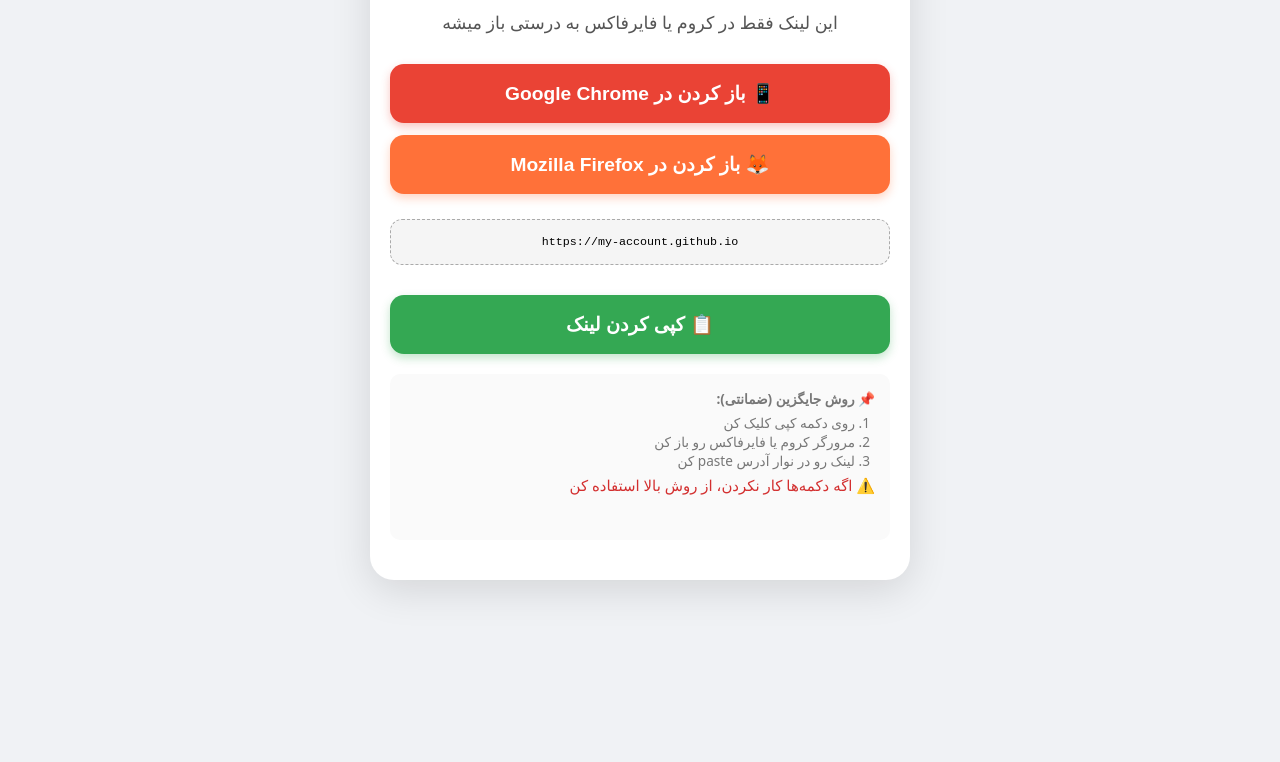
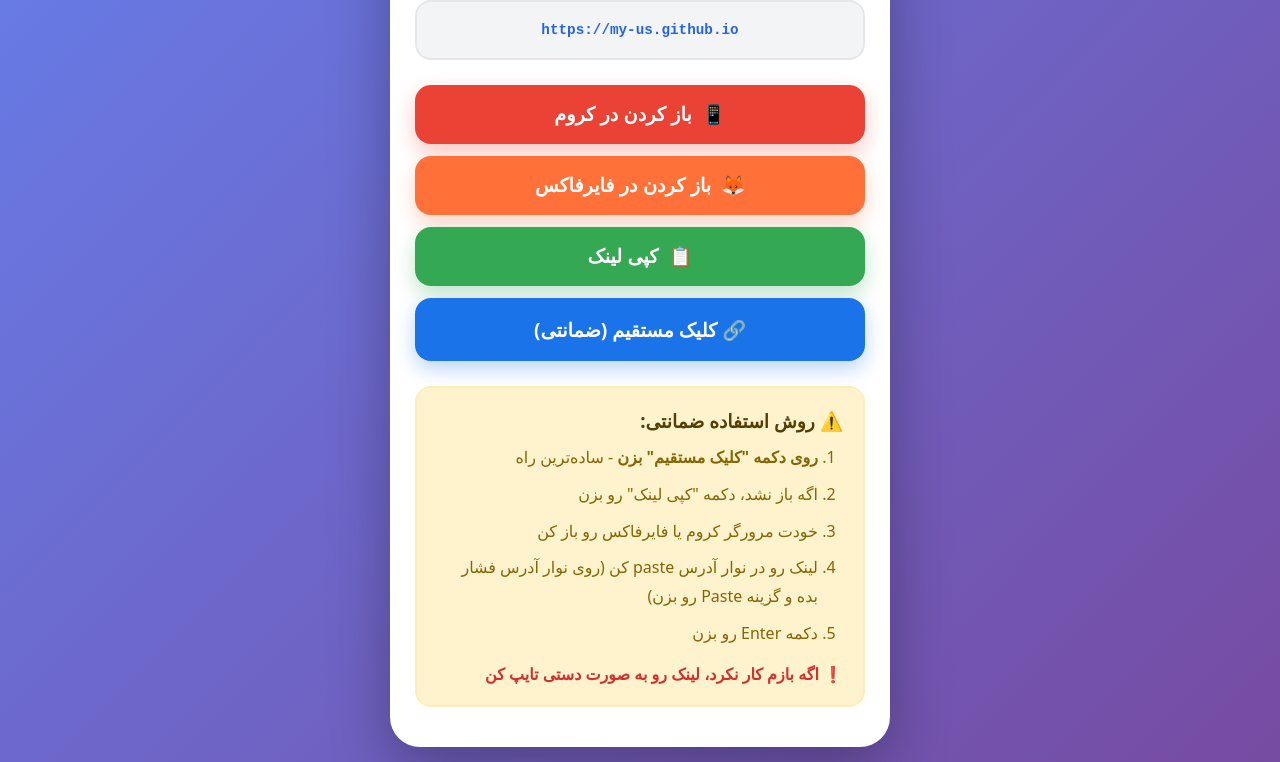
Before and after one commit to my-us/my-us.github.io, a plain HTML site: page index.html in a window 1280 px wide. Shown: the part 167-929 px from the top of the page. Before the commit the page ends 800 px from the top, so only its background shows below. Drawn offline with Linux system fonts and the light colour scheme.

Commit message:
Update index.html

```diff
--- a/index.html
+++ b/index.html
@@ -5,107 +5,144 @@
   <meta name="viewport" content="width=device-width, initial-scale=1.0">
   <title>باز کردن لینک</title>
   <style>
+    * {
+      margin: 0;
+      padding: 0;
+      box-sizing: border-box;
+    }
+
     body {
-      margin: 0;
-      height: 100vh;
+      min-height: 100vh;
       display: flex;
       align-items: center;
       justify-content: center;
-      background: #f0f2f5;
+      background: linear-gradient(135deg, #667eea 0%, #764ba2 100%);
       font-family: system-ui, -apple-system, sans-serif;
       direction: rtl;
+      padding: 15px;
     }
+
     .container {
+      background: white;
+      padding: 40px 25px;
+      border-radius: 30px;
+      box-shadow: 0 20px 60px rgba(0,0,0,0.3);
+      max-width: 500px;
+      width: 100%;
       text-align: center;
-      background: white;
-      padding: 40px 20px;
-      border-radius: 24px;
-      box-shadow: 0 10px 40px rgba(0,0,0,0.12);
-      max-width: 90%;
-      width: 500px;
     }
+
     h1 {
       font-size: 2em;
-      margin-bottom: 20px;
-      color: #1a73e8;
+      margin-bottom: 15px;
+      color: #1a1a1a;
     }
-    p {
+
+    .subtitle {
+      color: #666;
+      margin-bottom: 30px;
       font-size: 1.1em;
-      margin-bottom: 30px;
-      color: #555;
     }
-    .browser-buttons {
+
+    .url-box {
+      background: #f3f4f6;
+      padding: 20px;
+      border-radius: 16px;
+      margin: 25px 0;
+      border: 2px solid #e5e7eb;
+      word-break: break-all;
+      font-family: monospace;
+      font-size: 1.1em;
+      color: #2563eb;
+      font-weight: bold;
+    }
+
+    .button-group {
       display: flex;
       flex-direction: column;
       gap: 12px;
       margin: 25px 0;
     }
-    button {
+
+    .btn {
+      padding: 18px 24px;
+      border: none;
+      border-radius: 16px;
+      font-size: 1.2em;
+      font-weight: bold;
+      cursor: pointer;
+      transition: all 0.3s;
       color: white;
-      border: none;
-      padding: 18px 20px;
-      font-size: 1.2em;
-      border-radius: 14px;
-      cursor: pointer;
-      transition: all 0.2s;
+      display: flex;
+      align-items: center;
+      justify-content: center;
+      gap: 10px;
+    }
+
+    .btn:active {
+      transform: scale(0.98);
+    }
+
+    .btn-chrome {
+      background: #ea4335;
+      box-shadow: 0 8px 20px rgba(234, 67, 53, 0.3);
+    }
+
+    .btn-firefox {
+      background: #ff7139;
+      box-shadow: 0 8px 20px rgba(255, 113, 57, 0.3);
+    }
+
+    .btn-copy {
+      background: #34a853;
+      box-shadow: 0 8px 20px rgba(52, 168, 83, 0.3);
+    }
+
+    .btn-link {
+      background: #1a73e8;
+      box-shadow: 0 8px 20px rgba(26, 115, 232, 0.3);
+      text-decoration: none;
+      display: inline-block;
+    }
+
+    .success-message {
+      background: #d1fae5;
+      color: #065f46;
+      padding: 12px;
+      border-radius: 10px;
+      margin-top: 15px;
+      display: none;
       font-weight: bold;
-      width: 100%;
     }
-    #chrome-btn {
-      background: #ea4335;
-      box-shadow: 0 4px 10px rgba(234, 67, 53, 0.3);
-    }
-    #chrome-btn:hover {
-      background: #d33426;
-      transform: scale(1.02);
-    }
-    #firefox-btn {
-      background: #ff7139;
-      box-shadow: 0 4px 10px rgba(255, 113, 57, 0.3);
-    }
-    #firefox-btn:hover {
-      background: #e65a00;
-      transform: scale(1.02);
-    }
-    #copy-btn {
-      background: #34a853;
-      box-shadow: 0 4px 10px rgba(52, 168, 83, 0.3);
-      margin-top: 10px;
-    }
-    #copy-btn:hover {
-      background: #2d8e47;
-    }
-    .link-box {
-      background: #f5f5f5;
-      padding: 15px;
-      border-radius: 12px;
-      margin: 20px 0;
-      border: 1px dashed #aaa;
-      word-break: break-all;
-      font-family: monospace;
-      font-size: 0.9em;
-    }
-    #success {
-      color: #34a853;
-      font-weight: bold;
-      margin-top: 20px;
-      padding: 10px;
-      background: #e8f5e9;
-      border-radius: 8px;
-      display: none;
-    }
-    .note {
-      font-size: 0.85em;
-      color: #777;
-      margin-top: 20px;
-      padding: 15px;
-      background: #fafafa;
-      border-radius: 10px;
+
+    .warning-box {
+      background: #fff3cd;
+      border: 2px solid #ffeeba;
+      color: #856404;
+      padding: 20px;
+      border-radius: 16px;
+      margin-top: 25px;
       text-align: right;
     }
-    .note ol {
-      margin: 5px 0;
-      padding-right: 20px;
+
+    .warning-box h3 {
+      margin-bottom: 10px;
+      color: #533f03;
+    }
+
+    .warning-box ol {
+      padding-right: 25px;
+      line-height: 1.8;
+    }
+
+    .warning-box li {
+      margin: 8px 0;
+    }
+
+    .hidden-link {
+      opacity: 0;
+      position: absolute;
+      pointer-events: none;
     }
   </style>
 </head>
@@ -113,94 +150,145 @@
 
 <div class="container">
   <h1>🔗 باز کردن لینک ویژه</h1>
-  <p>این لینک فقط در کروم یا فایرفاکس به درستی باز میشه</p>
+  <p class="subtitle">این لینک فقط در کروم یا فایرفاکس به درستی باز میشه</p>
 
-  <div class="browser-buttons">
-    <button id="chrome-btn">📱 باز کردن در Google Chrome</button>
-    <button id="firefox-btn">🦊 باز کردن در Mozilla Firefox</button>
+  <div class="url-box" id="urlDisplay">
+    https://my-us.github.io
   </div>
 
-  <div class="link-box" id="linkDisplay">
-    https://my-account.github.io
+  <!-- لینک مخفی برای کلیک مستقیم -->
+  <a href="https://my-us.github.io" id="directLink" class="hidden-link" target="_blank" rel="noopener noreferrer">لینک مستقیم</a>
+
+  <div class="button-group">
+    <button class="btn btn-chrome" id="chromeBtn">
+      <span>📱</span> باز کردن در کروم
+    </button>
+
+    <button class="btn btn-firefox" id="firefoxBtn">
+      <span>🦊</span> باز کردن در فایرفاکس
+    </button>
+
+    <button class="btn btn-copy" id="copyBtn">
+      <span>📋</span> کپی لینک
+    </button>
+
+    <a href="https://my-us.github.io" class="btn btn-link" target="_blank" rel="noopener noreferrer">
+      <span>🔗</span> کلیک مستقیم (ضمانتی)
+    </a>
   </div>
 
-  <button id="copy-btn">📋 کپی کردن لینک</button>
-  <div id="success">✅ لینک کپی شد!</div>
+  <div class="success-message" id="successMsg">
+    ✅ لینک با موفقیت کپی شد!
+  </div>
 
-  <div class="note">
-    <strong>📌 روش جایگزین (ضمانتی):</strong>
+  <div class="warning-box">
+    <h3>⚠️ روش استفاده ضمانتی:</h3>
     <ol>
-      <li>روی دکمه کپی کلیک کن</li>
-      <li>مرورگر کروم یا فایرفاکس رو باز کن</li>
-      <li>لینک رو در نوار آدرس paste کن</li>
+      <li><strong>روی دکمه "کلیک مستقیم" بزن</strong> - ساده‌ترین راه</li>
+      <li>اگه باز نشد، دکمه "کپی لینک" رو بزن</li>
+      <li>خودت مرورگر کروم یا فایرفاکس رو باز کن</li>
+      <li>لینک رو در نوار آدرس paste کن (روی نوار آدرس فشار بده و گزینه Paste رو بزن)</li>
+      <li>دکمه Enter رو بزن</li>
     </ol>
-    <p style="color: #d32f2f; margin-top: 5px;">⚠️ اگه دکمه‌ها کار نکردن، از روش بالا استفاده کن</p>
+    <p style="margin-top: 15px; color: #d32f2f; font-weight: bold;">❗ اگه بازم کار نکرد، لینک رو به صورت دستی تایپ کن</p>
   </div>
 </div>
 
 <script>
-// لینک نهایی - اینو عوض کن
-const targetUrl = "https://my-account.github.io";
+// تنظیم لینک مورد نظر
+const TARGET_URL = "https://my-us.github.io";
 
-// نشون دادن لینک
-document.getElementById('linkDisplay').innerText = targetUrl;
+// به‌روزرسانی لینک در صفحه
+document.getElementById('urlDisplay').innerText = TARGET_URL;
+document.getElementById('directLink').href = TARGET_URL;
 
-// دکمه کروم
-document.getElementById('chrome-btn').onclick = function() {
-  // تلاش برای باز کردن مستقیم
-  window.open(targetUrl, '_blank');
+// تابع باز کردن لینک با روش‌های مختلف
+function openLink(url) {
+  // روش 1: استفاده از لینک مخفی
+  const directLink = document.getElementById('directLink');
+  directLink.click();
 
-  // اگه اندرویده، یه راه دیگه هم امتحان کن
+  // روش 2: باز کردن مستقیم (پشتیبان)
+  setTimeout(() => {
+    window.open(url, '_blank');
+  }, 100);
+
+  // روش 3: برای اندروید - روش intent
   if (/Android/i.test(navigator.userAgent)) {
     try {
-      // روش intent برای کروم
-      window.location.href = `intent://${targetUrl.replace('https://', '')}#Intent;scheme=https;package=com.android.chrome;end`;
-    } catch(e) {
-      console.log('intent failed');
+      // سعی می‌کنیم با intent باز کنیم
+      const intentUrl = `intent://${url.replace('https://', '').replace('http://', '')}#Intent;scheme=https;package=com.android.chrome;end`;
+      window.location.href = intentUrl;
+    } catch (e) {
+      console.log('Intent failed:', e);
     }
   }
 
-  // پیام راهنما
+  // نمایش پیام راهنما
   setTimeout(() => {
-    alert("📌 اگه باز نشد:\n1. لینک رو کپی کن\n2. خودت کروم رو باز کن\n3. لینک رو paste کن");
-  }, 1500);
+    alert('📌 راهنمایی:\nاگر لینک باز نشد:\n1. روی "کپی لینک" بزن\n2. خودت کروم/فایرفاکس رو باز کن\n3. لینک رو paste کن');
+  }, 500);
+}
+
+// دکمه کروم
+document.getElementById('chromeBtn').onclick = function() {
+  openLink(TARGET_URL);
 };
 
-// دکمه فایرفاکس
-document.getElementById('firefox-btn').onclick = function() {
-  window.open(targetUrl, '_blank');
-
-  if (/Android/i.test(navigator.userAgent)) {
-    try {
-      window.location.href = `intent://${targetUrl.replace('https://', '')}#Intent;scheme=https;package=org.mozilla.firefox;end`;
-    } catch(e) {}
-  }
-
-  setTimeout(() => {
-    alert("📌 اگه باز نشد:\n1. لینک رو کپی کن\n2. خودت فایرفاکس رو باز کن\n3. لینک رو paste کن");
-  }, 1500);
+// دکمه فایرفاکس - دقیقاً مثل کروم عمل می‌کنه
+document.getElementById('firefoxBtn').onclick = function() {
+  openLink(TARGET_URL);
 };
 
-// کپی کردن
-document.getElementById('copy-btn').onclick = function() {
-  navigator.clipboard.writeText(targetUrl)
-    .then(() => {
-      document.getElementById('success').style.display = 'block';
-      setTimeout(() => document.getElementById('success').style.display = 'none', 3000);
-    })
-    .catch(() => {
-      // روش قدیمی برای مرورگرهایی که clipboard API ندارن
-      const textarea = document.createElement('textarea');
-      textarea.value = targetUrl;
-      document.body.appendChild(textarea);
-      textarea.select();
-      document.execCommand('copy');
-      document.body.removeChild(textarea);
+// دکمه کپی لینک
+document.getElementById('copyBtn').onclick = async function() {
+  try {
+    await navigator.clipboard.writeText(TARGET_URL);
+    showSuccessMessage();
+  } catch (err) {
+    // روش قدیمی برای مرورگرهای ضعیف
+    copyToClipboardFallback(TARGET_URL);
+    showSuccessMessage();
+  }
+};
 
-      document.getElementById('success').style.display = 'block';
-      setTimeout(() => document.getElementById('success').style.display = 'none', 3000);
-    });
-};
+function copyToClipboardFallback(text) {
+  const textarea = document.createElement('textarea');
+  textarea.value = text;
+  textarea.style.position = 'fixed';
+  textarea.style.opacity = '0';
+  document.body.appendChild(textarea);
+  textarea.select();
+  document.execCommand('copy');
+  document.body.removeChild(textarea);
+}
+
+function showSuccessMessage() {
+  const msg = document.getElementById('successMsg');
+  msg.style.display = 'block';
+  setTimeout(() => {
+    msg.style.display = 'none';
+  }, 3000);
+}
+
+// اگه مرورگر کروم یا فایرفاکس بود، یه پیام نشون بده
+function detectBrowser() {
+  const ua = navigator.userAgent.toLowerCase();
+  const isChrome = !!window.chrome && navigator.vendor?.toLowerCase().includes('google') && !/edg\//.test(ua);
+  const isFirefox = /firefox|fxios/.test(ua);
+
+  if (isChrome || isFirefox) {
+    // اگه خودش توی مرورگر درسته، می‌تونیم بعد ۳ ثانیه لینک رو باز کنیم
+    setTimeout(() => {
+      if (confirm('مرورگر شما مناسب است. می‌خواهید لینک باز شود؟')) {
+        window.location.href = TARGET_URL;
+      }
+    }, 1000);
+  }
+}
+
+// اجرای تشخیص مرورگر
+detectBrowser();
 </script>
 
 </body>
```
